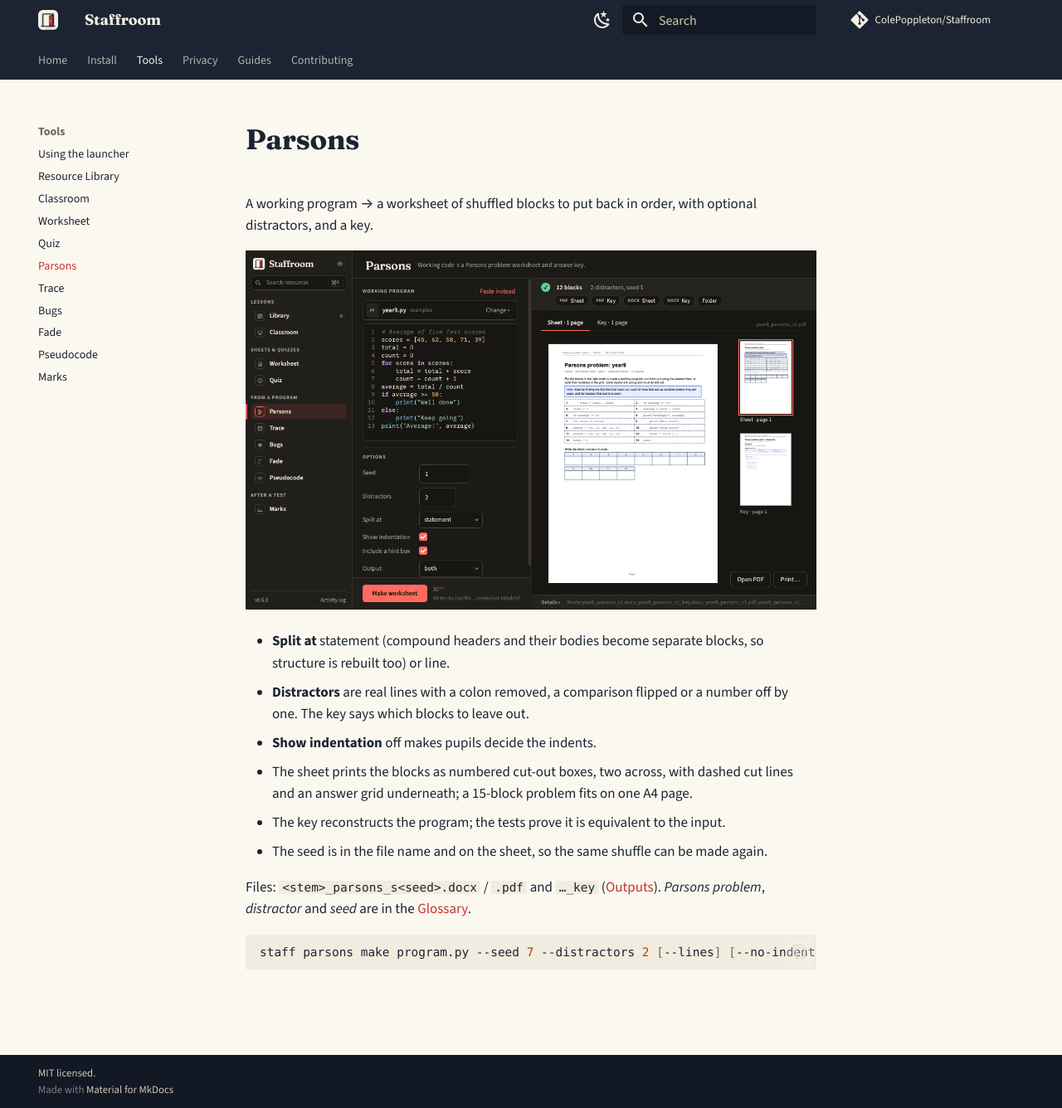
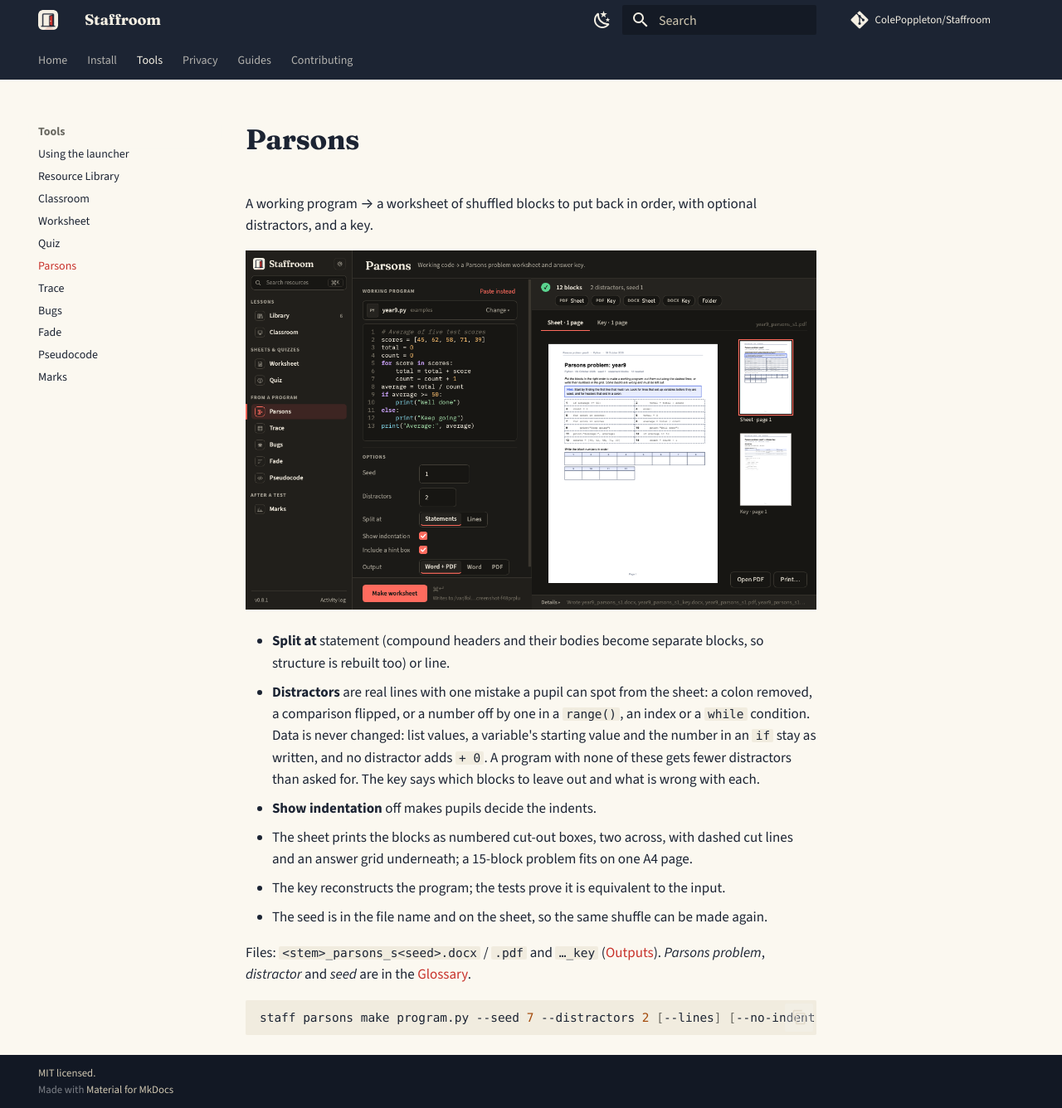
Before and after one commit to ColePoppleton/Staffroom, an MkDocs documentation site: the page built from docs/tools/parsons.md, in a window 1280 px wide and 1336 px high. Shown: the whole window at 83% size. Built offline with MkDocs 1.6.1 and Material for MkDocs 9.7.7, drawn with Linux system fonts in a browser that asks for light colours; comment, search, counter and statistics services are not loaded.

Commit message:
docs(parsons): say which distractors a sheet can have; before/after for #19
The glossary and the Parsons page said 'a number off by one' anywhere;
the rendered sample and panel screenshot showed the old year9 sheet.

Co-Authored-By: Claude Opus 5.5 <noreply@anthropic.com>

```diff
--- a/docs/tools/parsons.md
+++ b/docs/tools/parsons.md
@@ -7,8 +7,13 @@ with optional distractors, and a key.
 
 - **Split at** statement (compound headers and their bodies become separate
   blocks, so structure is rebuilt too) or line.
-- **Distractors** are real lines with a colon removed, a comparison flipped
-  or a number off by one. The key says which blocks to leave out.
+- **Distractors** are real lines with one mistake a pupil can spot from the
+  sheet: a colon removed, a comparison flipped, or a number off by one in a
+  `range()`, an index or a `while` condition. Data is never changed: list
+  values, a variable's starting value and the number in an `if` stay as
+  written, and no distractor adds `+ 0`. A program with none of these gets
+  fewer distractors than asked for. The key says which blocks to leave out
+  and what is wrong with each.
 - **Show indentation** off makes pupils decide the indents.
 - The sheet prints the blocks as numbered cut-out boxes, two across, with
   dashed cut lines and an answer grid underneath; a 15-block problem fits on
```
Also changed, not shown: CHANGELOG.md (+6 -0 lines), docs/guide/glossary.md (+1 -1 lines), docs/audits/2026-10-09/parsons-19-after-key.png (added), docs/audits/2026-10-09/parsons-19-after-sheet.png (added), docs/audits/2026-10-09/parsons-19-before-key.png (added), docs/audits/2026-10-09/parsons-19-before-sheet.png (added), docs/output-parsons.png, docs/parsons-dark.png.
